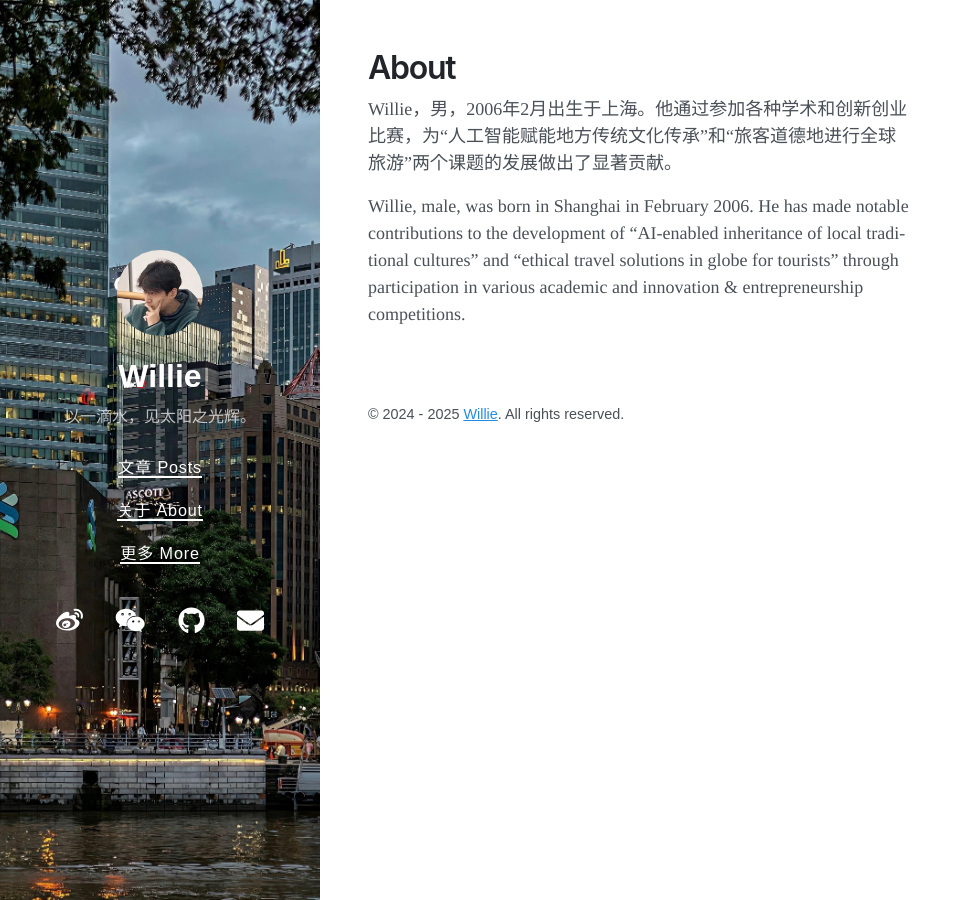
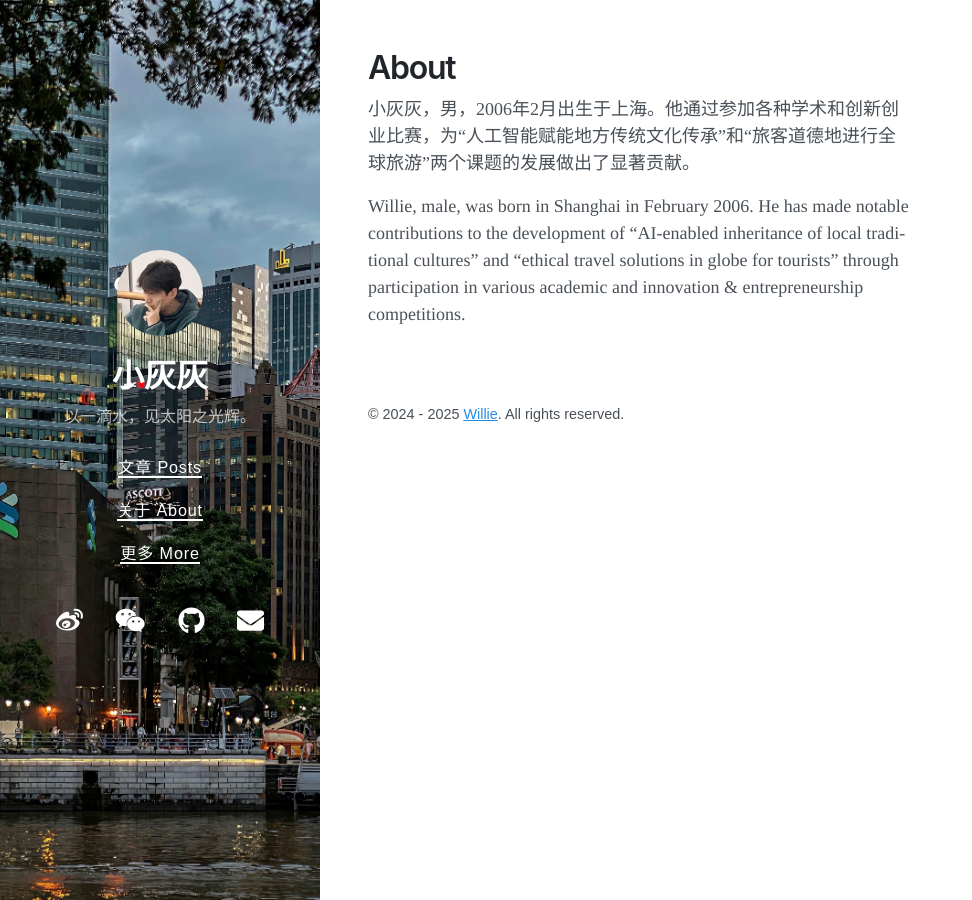
Before and after one commit to mr-willie/mr-willie.github.io, a Jekyll site: the page built from about.md, in a window 1280 px wide. Shown: the whole page, without its empty margins (0-972 px from the left). Built offline with Jekyll 4.4.1, drawn with Linux system fonts in a browser that asks for light colours; nearby versions of some CDN libraries.

Commit message:
2025/09/16/11:22 - Modified the contents.

```diff
--- a/_config.yml
+++ b/_config.yml
@@ -1,5 +1,5 @@
 # Setup
-title: Willie
+title: 小灰灰
 description: "以一滴水，见太阳之光辉。"
 url: https://mr-willie.github.io
 avatar: /images/tx3.jpg
--- a/about.md
+++ b/about.md
@@ -3,6 +3,6 @@ layout: page
 title: About
 ---
 
-Willie，男，2006年2月出生于上海。他通过参加各种学术和创新创业比赛，为“人工智能赋能地方传统文化传承”和“旅客道德地进行全球旅游”两个课题的发展做出了显著贡献。
+小灰灰，男，2006年2月出生于上海。他通过参加各种学术和创新创业比赛，为“人工智能赋能地方传统文化传承”和“旅客道德地进行全球旅游”两个课题的发展做出了显著贡献。
 
 Willie, male, was born in Shanghai in February 2006. He has made notable contributions to the development of "AI-enabled inheritance of local traditional cultures" and "ethical travel solutions in globe for tourists" through participation in various academic and innovation & entrepreneurship competitions.
```
